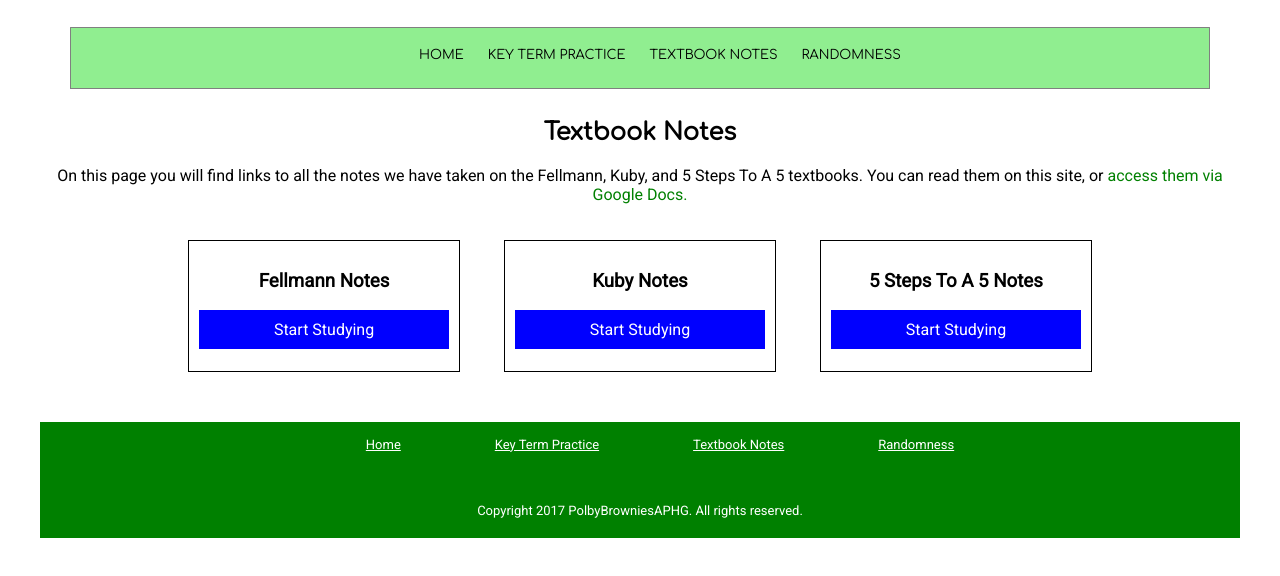
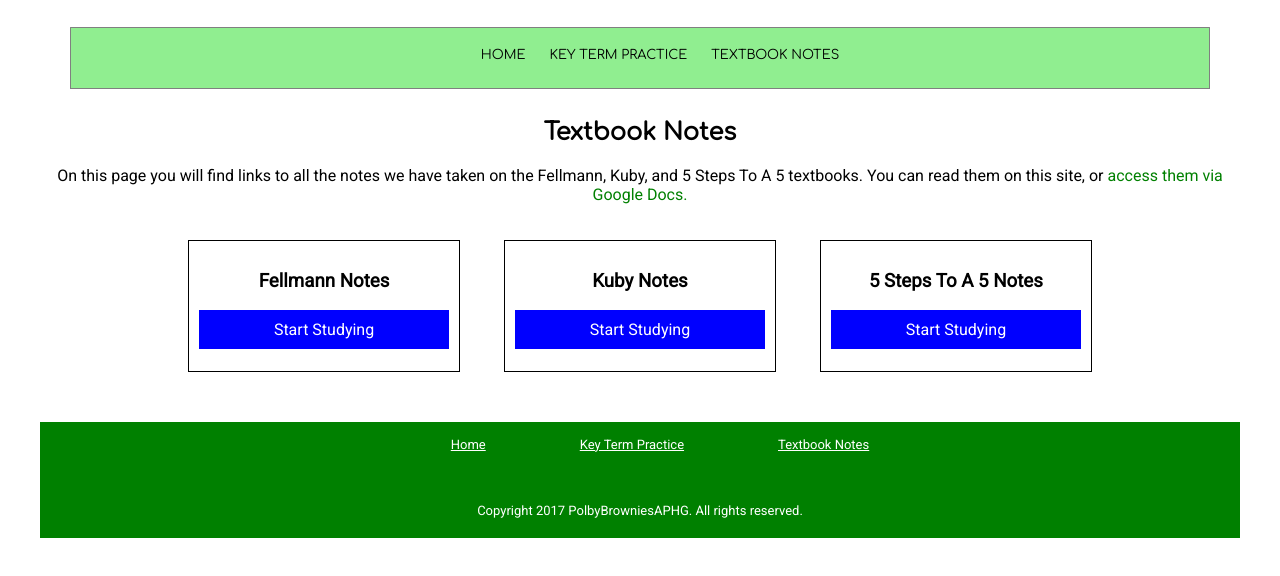
Before and after one commit to Rebcake777/AP-HUG-And-Ice-Cream, a plain HTML site: page textbook-notes.html in a window 1280 px wide. Shown: the part 108-684 px from the top of the page. Drawn offline with Linux system fonts and the light colour scheme.

Commit message:
Update textbook-notes.html

```diff
--- a/textbook-notes.html
+++ b/textbook-notes.html
@@ -160,7 +160,6 @@ h2 {
 	<a href = "index.html"><li>Home</li></a>
 	<a href = "key-term-practice.html"><li>Key Term Practice</li></a>
 	<a href = "textbook-notes.html"><li>Textbook Notes</li></a>
-	<a href = "randomness.html"><li>Randomness</li></a>
 </ul>
 </nav>
 
@@ -196,7 +195,6 @@ title = "Textbook Notes in Google Docs folder">access them via Google Docs.</a><
 	<li><a href = "index.html">Home</a></li>
 	<li><a href = "key-term-practice.html">Key Term Practice</a></li>
 	<li><a href = "textbook-notes.html">Textbook Notes</a></li>
-	<li><a href = "randomness.html">Randomness</a></li>
 </ul>
 
 <p>Copyright 2017 PolbyBrowniesAPHG. All rights reserved.</p>
```
